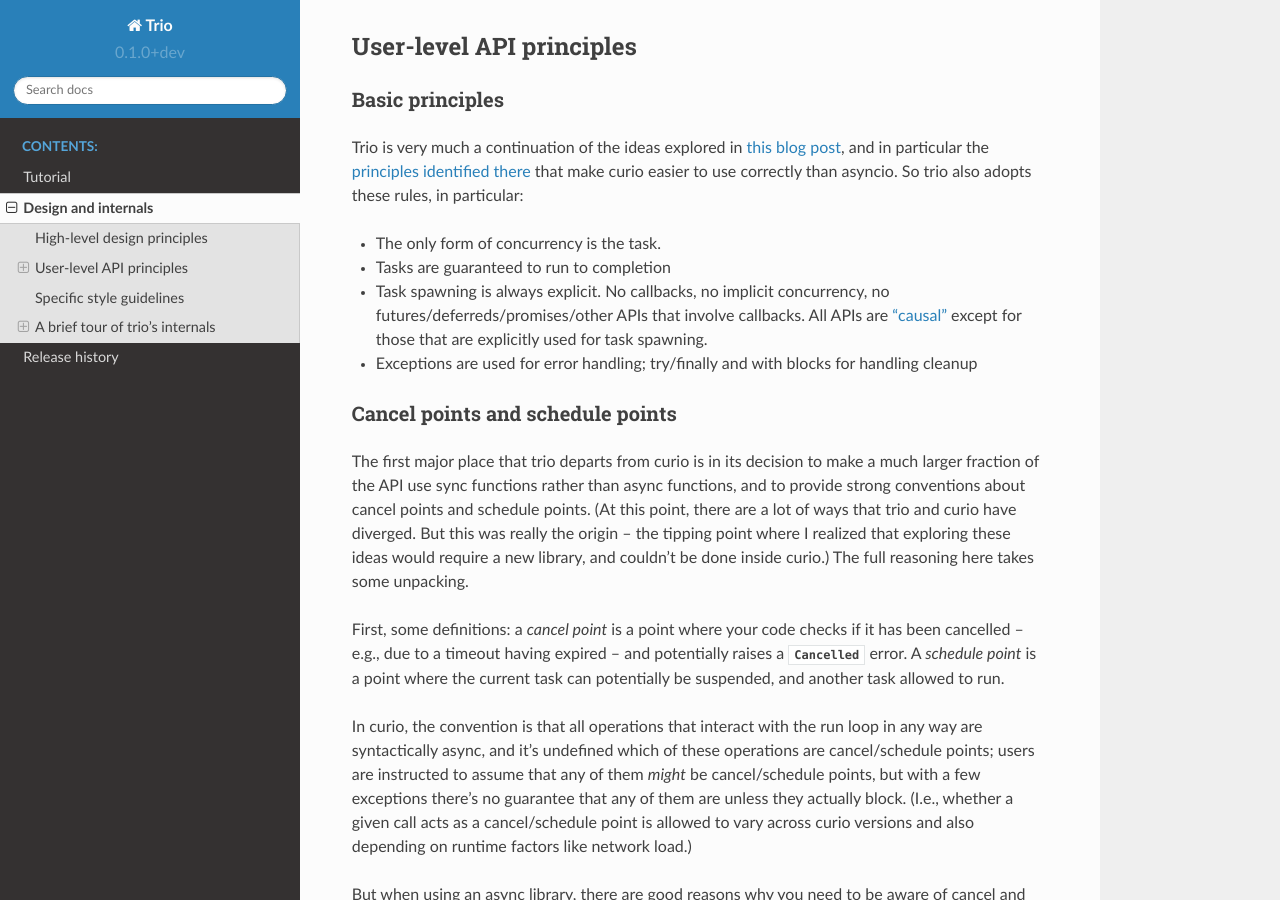
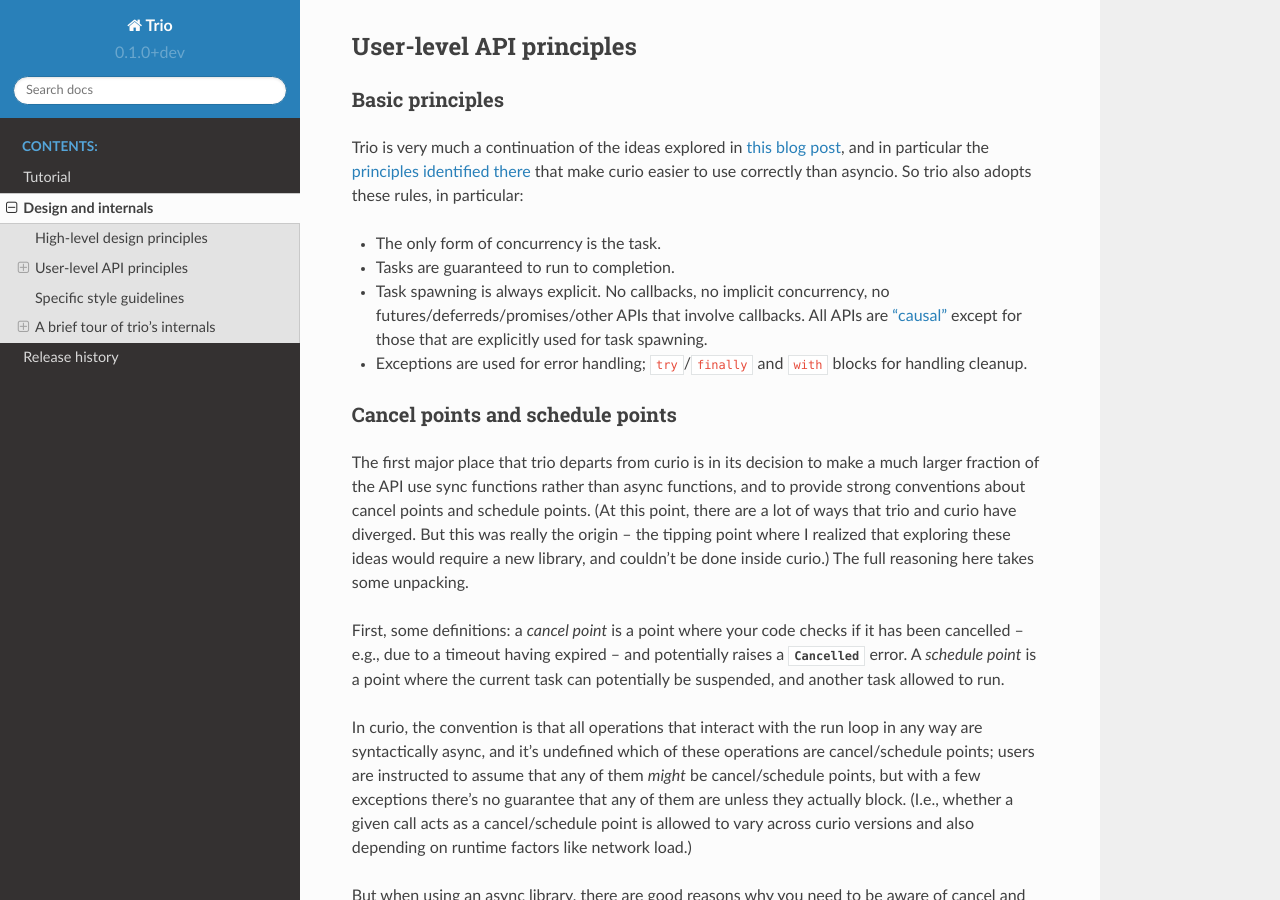
Before and after one commit to GangCheng0619/trio-py-app, a Sphinx documentation site: the page built from docs/source/design.rst, in a window 1280 px wide and 900 px high, scrolled down 1724 px. Built offline with Sphinx 7.4.7 and the Read the Docs theme 2.0.0, drawn with Linux system fonts in a browser that asks for light colours; pages that are not in the unit, such as notebooks, are missing from menus; the version number is read from the project's files by our own code.

Commit message:
Normalize a list
Add periods and use some code literals to disambiguate "with".

```diff
--- a/docs/source/design.rst
+++ b/docs/source/design.rst
@@ -112,7 +112,7 @@
 
 * The only form of concurrency is the task.
 
-* Tasks are guaranteed to run to completion
+* Tasks are guaranteed to run to completion.
 
 * Task spawning is always explicit. No callbacks, no implicit
   concurrency, no futures/deferreds/promises/other APIs that involve
@@ -120,8 +120,8 @@
   <https://vorpus.org/blog/some-thoughts-on-asynchronous-api-design-in-a-post-asyncawait-world/#review-and-summing-up-what-is-async-await-native-anyway>`__
   except for those that are explicitly used for task spawning.
 
-* Exceptions are used for error handling; try/finally and with blocks
-  for handling cleanup
+* Exceptions are used for error handling; ``try``/``finally``
+  and ``with`` blocks for handling cleanup.
 
 
 Cancel points and schedule points
```
